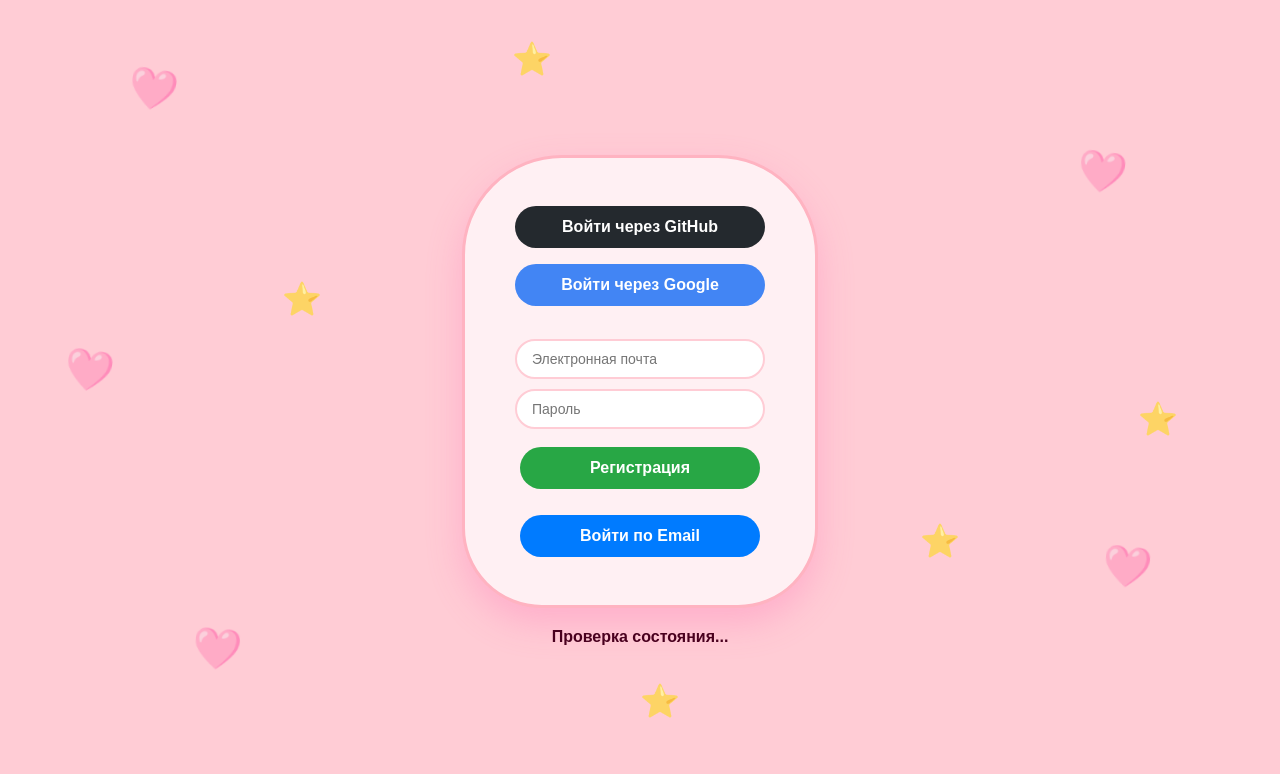
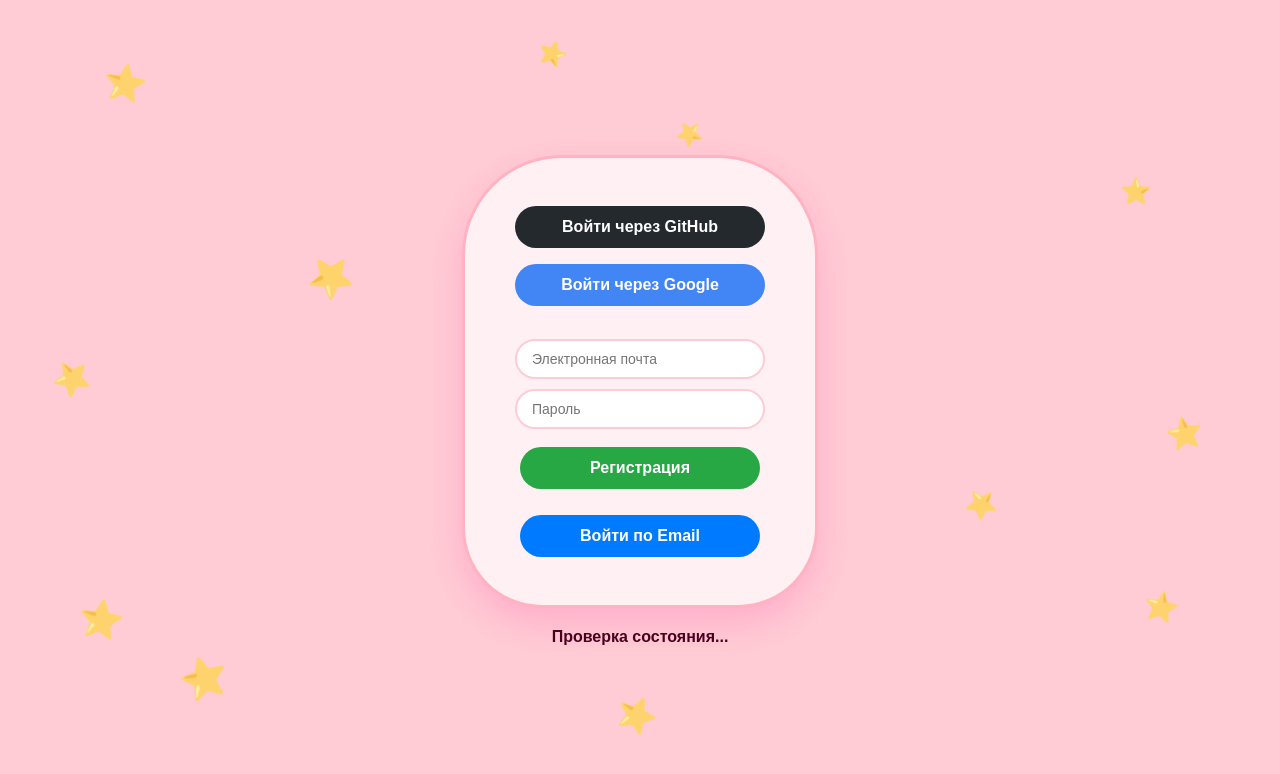
Before and after one commit to Valeriya00q/Valeriya00q.github.io, a plain HTML site: page firebase.html in a window 1280 px wide. Drawn offline with Linux system fonts and the light colour scheme; no server answers.

Commit message:
Update firebase.html

```diff
--- a/firebase.html
+++ b/firebase.html
@@ -18,29 +18,13 @@
       overflow: hidden;
     }
 
-    /* Эмодзи на фоне */
-    .bg-emoji {
-      position: absolute;
-      font-size: 2.5rem;
-      user-select: none;
-      z-index: 0;
-      opacity: 0.6;
-      animation: float 6s ease-in-out infinite alternate;
-    }
-
-    @keyframes float {
-      0% { transform: translateY(0px) rotate(0deg); }
-      100% { transform: translateY(-15px) rotate(10deg); }
-    }
-
     /* Стили для вращающихся звездочек */
     .star {
       position: absolute;
-      font-size: 2rem;
       user-select: none;
       z-index: 0;
-      opacity: 0.7;
-      animation: spin 5s linear infinite;
+      opacity: 0.65;
+      animation: spin 6s linear infinite;
     }
 
     @keyframes spin {
@@ -107,19 +91,19 @@
 </head>
 <body>
 
-  <!-- Фоновые эмодзи -->
-  <div class="bg-emoji" style="top: 10%; left: 10%; animation-delay: 0s;">🩷</div>
-  <div class="bg-emoji" style="top: 20%; right: 12%; animation-delay: 1s;">🩷</div>
-  <div class="bg-emoji" style="bottom: 15%; left: 15%; animation-delay: 2s;">🩷</div>
-  <div class="bg-emoji" style="bottom: 25%; right: 10%; animation-delay: 1.5s;">🩷</div>
-  <div class="bg-emoji" style="top: 45%; left: 5%; animation-delay: 0.5s;">🩷</div>
-
-  <!-- Фоновые вращающиеся звездочки -->
-  <div class="star" style="top: 5%; left: 40%;">⭐</div>
-  <div class="star" style="top: 35%; left: 22%;">⭐</div>
-  <div class="star" style="bottom: 30%; right: 25%;">⭐</div>
-  <div class="star" style="bottom: 10%; left: 50%;">⭐</div>
-  <div class="star" style="top: 50%; right: 8%;">⭐</div>
+  <!-- Фоновые вращающиеся звездочки (разного размера и с разной скоростью) -->
+  <div class="star" style="top: 8%; left: 8%; font-size: 2.2rem; animation-duration: 8s;">⭐</div>
+  <div class="star" style="top: 22%; right: 10%; font-size: 1.6rem; animation-duration: 5s;">⭐</div>
+  <div class="star" style="bottom: 12%; left: 14%; font-size: 2.5rem; animation-duration: 9s;">⭐</div>
+  <div class="star" style="bottom: 22%; right: 8%; font-size: 1.8rem; animation-duration: 6s;">⭐</div>
+  <div class="star" style="top: 45%; left: 4%; font-size: 2rem; animation-duration: 7s;">⭐</div>
+  <div class="star" style="top: 5%; left: 42%; font-size: 1.5rem; animation-duration: 4s;">⭐</div>
+  <div class="star" style="top: 32%; left: 24%; font-size: 2.4rem; animation-duration: 10s;">⭐</div>
+  <div class="star" style="bottom: 35%; right: 22%; font-size: 1.7rem; animation-duration: 5.5s;">⭐</div>
+  <div class="star" style="bottom: 8%; left: 48%; font-size: 2.1rem; animation-duration: 7.5s;">⭐</div>
+  <div class="star" style="top: 52%; right: 6%; font-size: 1.9rem; animation-duration: 6.5s;">⭐</div>
+  <div class="star" style="top: 75%; left: 6%; font-size: 2.3rem; animation-duration: 8s;">⭐</div>
+  <div class="star" style="top: 15%; right: 45%; font-size: 1.4rem; animation-duration: 4.5s;">⭐</div>
 
   <div id="auth-container">
     <button id="login-btn">Войти через GitHub</button>
```
